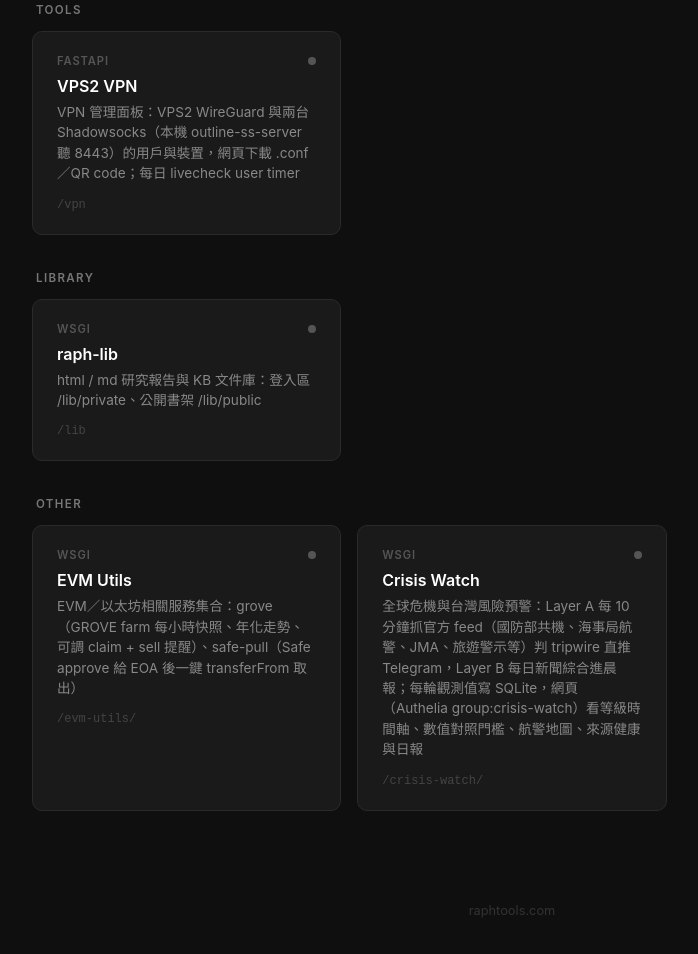
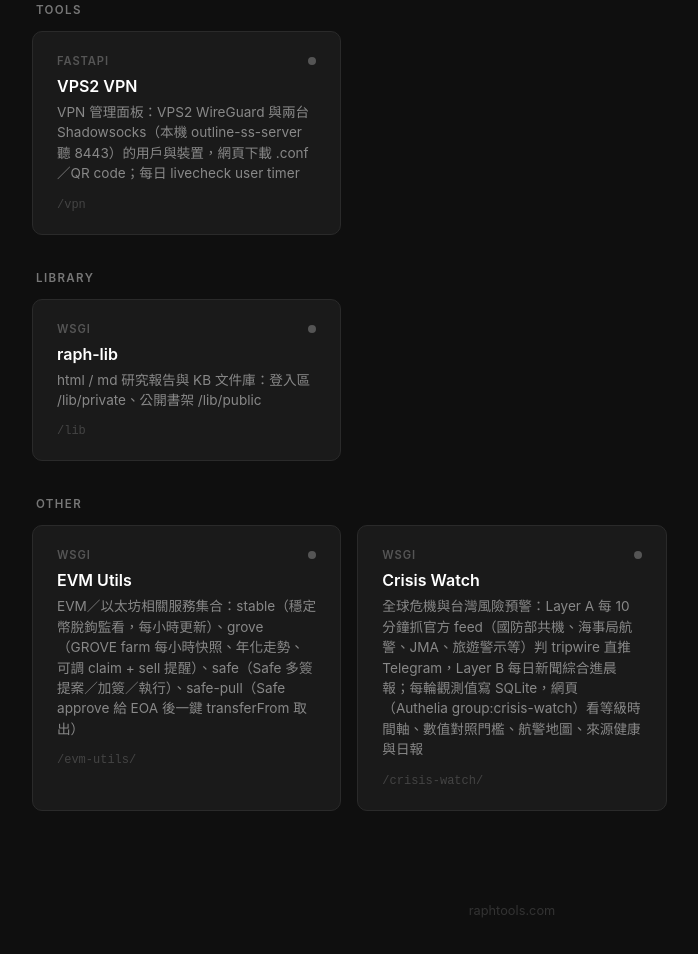
Before and after one commit to raphael8633/gateway, a plain HTML site: page www/index.html in a window 1280 px wide. Shown: the part 1074-2028 px from the top of the page, without its empty margins (128-826 px from the left). Drawn offline with Linux system fonts and the light colour scheme; no server answers.

Commit message:
chore: 重產導覽頁（evm-utils 描述加 stable、safe）
Co-Authored-By: Claude Opus 5.5 <noreply@anthropic.com>

```diff
--- a/www/index.html
+++ b/www/index.html
@@ -270,7 +270,7 @@
           <div class="status-dot" data-state="unknown" data-path="/evm-utils/" title="unknown"></div>
         </div>
         <div class="card-title">EVM Utils</div>
-        <div class="card-desc">EVM／以太坊相關服務集合：grove（GROVE farm 每小時快照、年化走勢、可調 claim + sell 提醒）、safe-pull（Safe approve 給 EOA 後一鍵 transferFrom 取出）</div>
+        <div class="card-desc">EVM／以太坊相關服務集合：stable（穩定幣脫鉤監看，每小時更新）、grove（GROVE farm 每小時快照、年化走勢、可調 claim + sell 提醒）、safe（Safe 多簽提案／加簽／執行）、safe-pull（Safe approve 給 EOA 後一鍵 transferFrom 取出）</div>
         <div class="card-path">/evm-utils/</div>
       </a>
 
```
